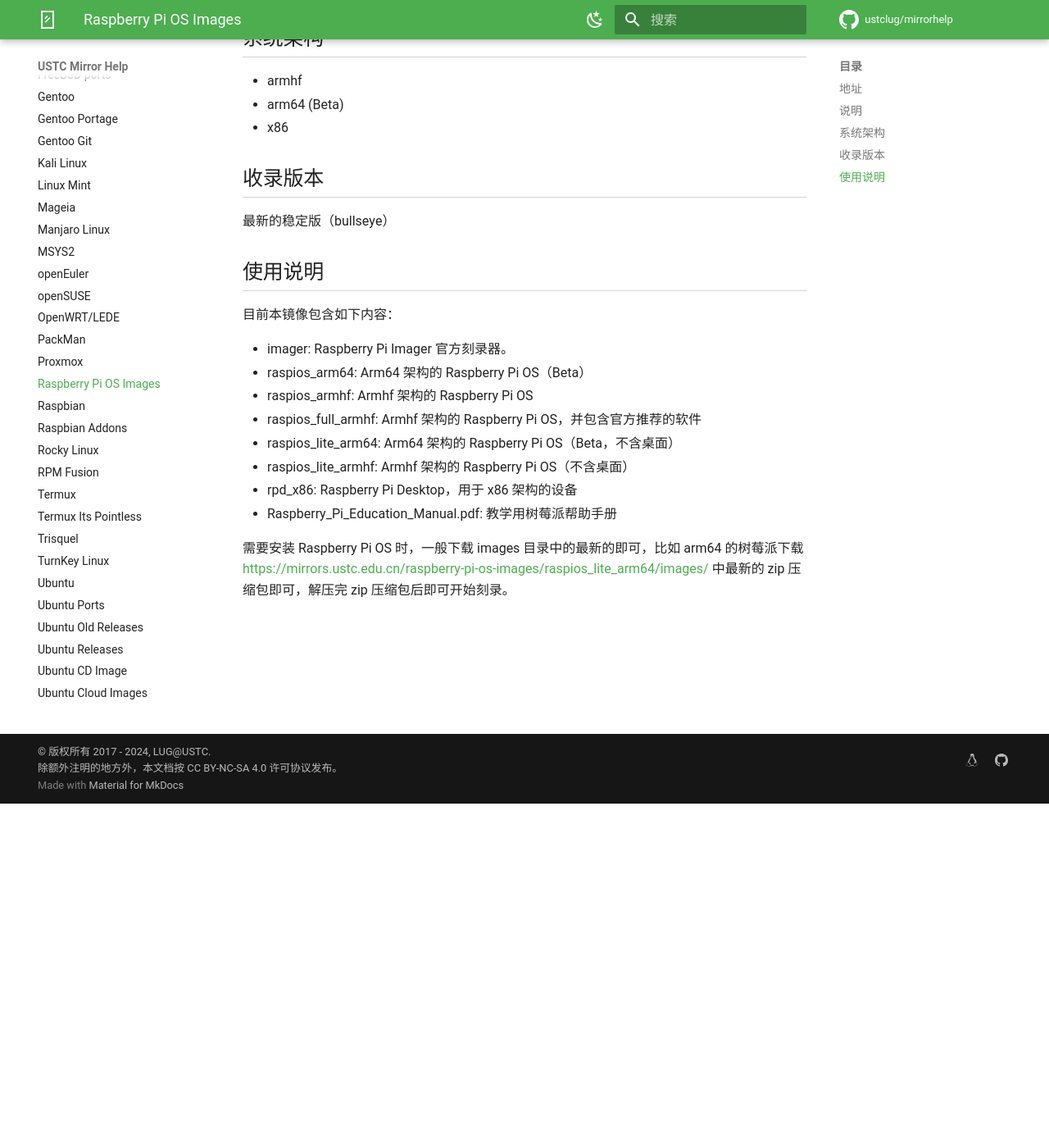
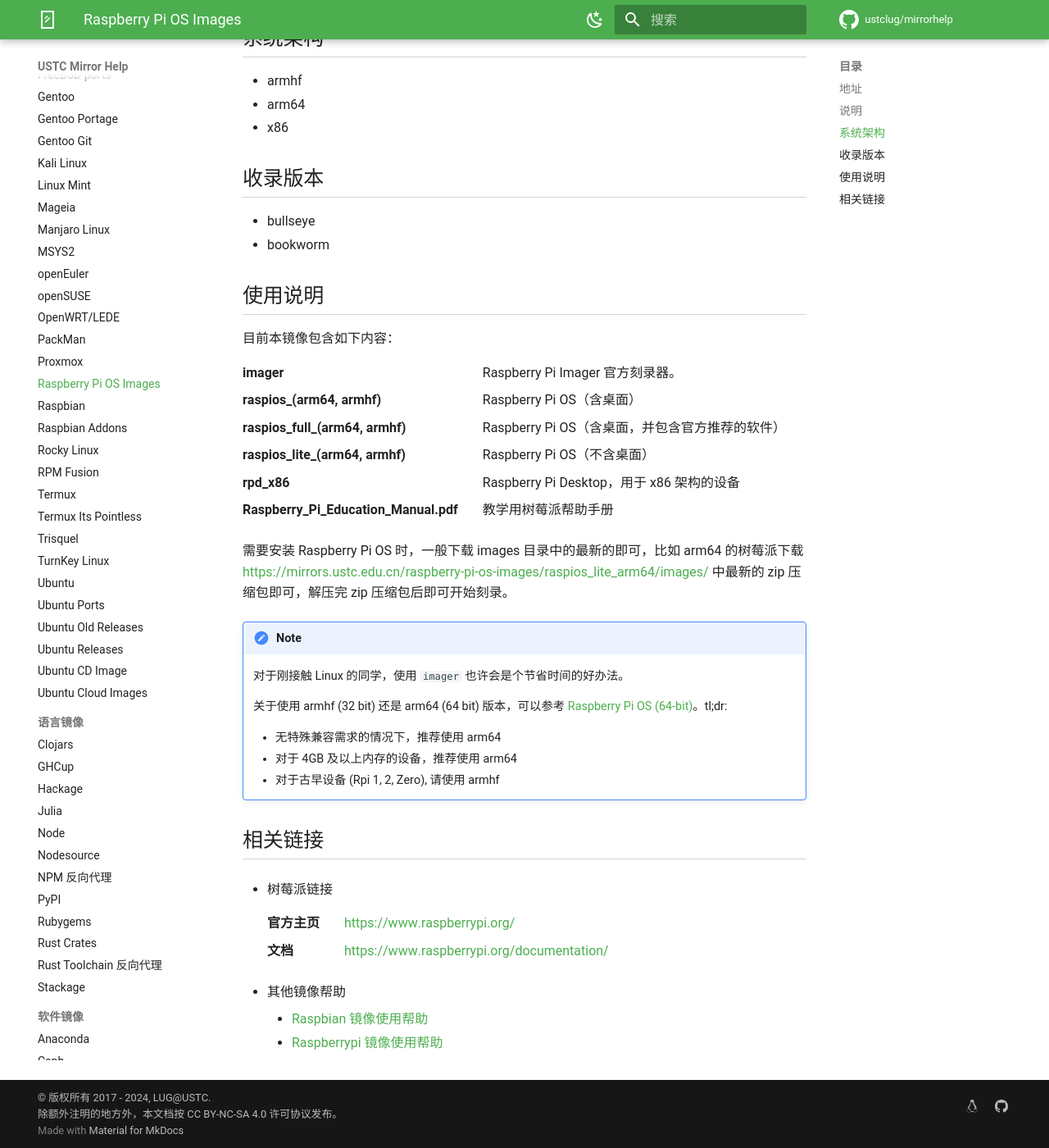
Before and after one commit to ustclug/mirrorhelp, an MkDocs documentation site: the page built from docs/raspberry-pi-os-images.md, in a window 1280 px wide and 1400 px high, scrolled down 420 px. Shown: the whole window at 82% size. Built offline with MkDocs 1.6.1 and Material for MkDocs 9.7.7, drawn with Linux system fonts in a browser that asks for light colours; comment, search, counter and statistics services are not loaded.

Commit message:
rpi-(os,...): update aarch64 guide (#265)
Credit: [TUNA help](https://mirrors.tuna.tsinghua.edu.cn/help/raspbian/), CC-BY-NC-SA 3.0

```diff
--- a/docs/raspberry-pi-os-images.md
+++ b/docs/raspberry-pi-os-images.md
@@ -13,28 +13,67 @@
 ## 系统架构
 
 - armhf
-- arm64 (Beta)
+- arm64
 - x86
 
 ## 收录版本
 
-最新的稳定版（bullseye）
+- bullseye
+- bookworm
 
 ## 使用说明
 
 目前本镜像包含如下内容：
 
-- imager: Raspberry Pi Imager 官方刻录器。
-- raspios_arm64: Arm64 架构的 Raspberry Pi OS（Beta）
-- raspios_armhf: Armhf 架构的 Raspberry Pi OS
-- raspios_full_armhf: Armhf 架构的 Raspberry Pi
-    OS，并包含官方推荐的软件
-- raspios_lite_arm64: Arm64 架构的 Raspberry Pi OS（Beta，不含桌面）
-- raspios_lite_armhf: Armhf 架构的 Raspberry Pi OS（不含桌面）
-- rpd_x86: Raspberry Pi Desktop，用于 x86 架构的设备
-- Raspberry_Pi_Education_Manual.pdf: 教学用树莓派帮助手册
+imager
 
-需要安装 Raspberry Pi OS 时，一般下载 images 目录中的最新的即可，比如
-arm64 的树莓派下载
-<https://mirrors.ustc.edu.cn/raspberry-pi-os-images/raspios_lite_arm64/images/>
-中最新的 zip 压缩包即可，解压完 zip 压缩包后即可开始刻录。
+:   Raspberry Pi Imager 官方刻录器。
+
+raspios_(arm64, armhf)
+
+:   Raspberry Pi OS（含桌面）
+
+raspios_full_(arm64, armhf)
+
+:   Raspberry Pi OS（含桌面，并包含官方推荐的软件）
+
+raspios_lite_(arm64, armhf)
+
+:   Raspberry Pi OS（不含桌面）
+
+rpd_x86
+
+:   Raspberry Pi Desktop，用于 x86 架构的设备
+
+Raspberry_Pi_Education_Manual.pdf
+
+:   教学用树莓派帮助手册
+
+需要安装 Raspberry Pi OS 时，一般下载 images 目录中的最新的即可，比如 arm64 的树莓派下载 <https://mirrors.ustc.edu.cn/raspberry-pi-os-images/raspios_lite_arm64/images/> 中最新的 zip 压缩包即可，解压完 zip 压缩包后即可开始刻录。
+
+!!! note
+
+    对于刚接触 Linux 的同学，使用 `imager` 也许会是个节省时间的好办法。
+
+    关于使用 armhf (32 bit) 还是 arm64 (64 bit) 版本，可以参考 [Raspberry Pi OS (64-bit)](https://www.raspberrypi.com/news/raspberry-pi-os-64-bit/)。tl;dr:
+
+    - 无特殊兼容需求的情况下，推荐使用 arm64
+    - 对于 4GB 及以上内存的设备，推荐使用 arm64
+    - 对于古早设备 (Rpi 1, 2, Zero), 请使用 armhf
+
+## 相关链接
+
+- 树莓派链接
+
+    官方主页
+
+    :   <https://www.raspberrypi.org/>
+
+    文档
+
+    :   <https://www.raspberrypi.org/documentation/>
+
+- 其他镜像帮助
+
+    - [Raspbian 镜像使用帮助](raspbian.md)
+    - [Raspberrypi 镜像使用帮助](raspberrypi.md)
--- a/docs/raspberrypi.md
+++ b/docs/raspberrypi.md
@@ -66,10 +66,17 @@
 
 ## 相关链接
 
-官方主页
+- 树莓派链接
 
-:   <https://www.raspberrypi.org/>
+    官方主页
 
-文档
+    :   <https://www.raspberrypi.org/>
 
-:   <https://www.raspberrypi.org/documentation/>
+    文档
+
+    :   <https://www.raspberrypi.org/documentation/>
+
+- 其他镜像帮助
+
+    - [Raspberry Pi OS 镜像使用帮助](raspberry-pi-os-images.md)
+    - [Raspbian 镜像使用帮助](raspbian.md)
```
Also changed, not shown: docs/raspbian.md (+16 -27 lines).
